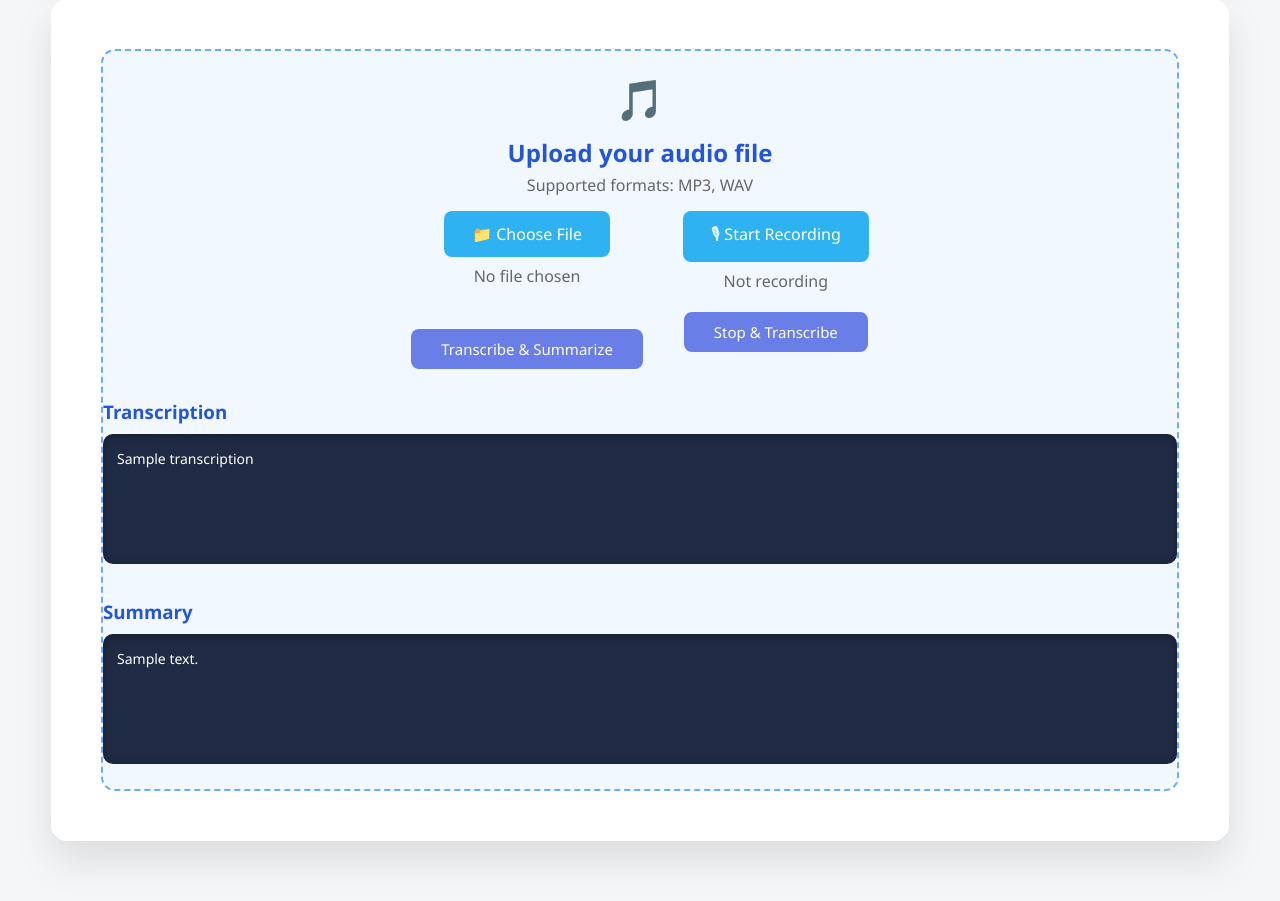
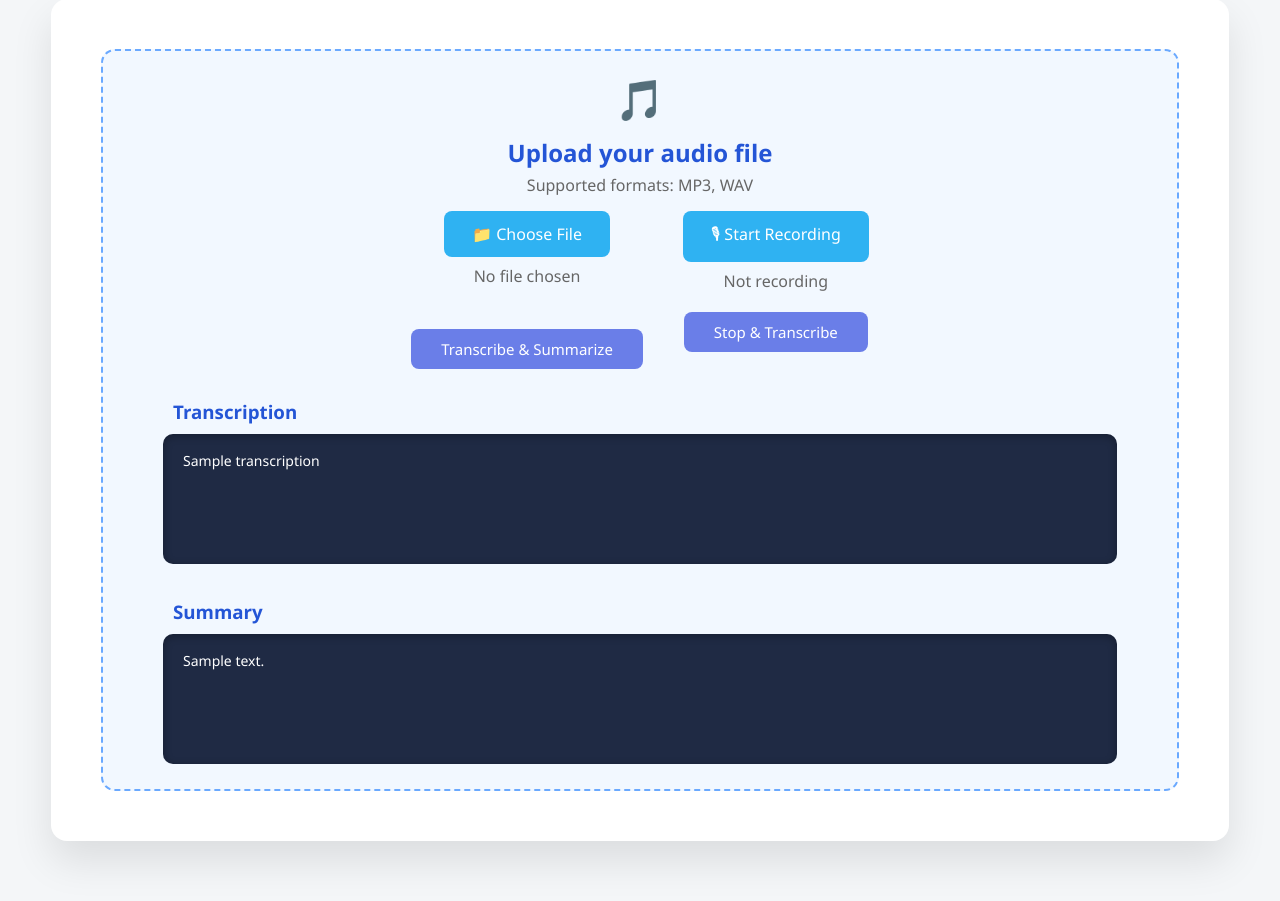
Before and after one commit to heyruchika-01/Infosys-TranscribeFlow, a Flask app: template templates/index.html in a window 1280 px wide. Shown: the part 151-1052 px from the top of the page. Run offline with Flask 3, Linux system fonts and the light colour scheme; the template is opened without the code that fills it: most values are stand-ins (such as "Sample title", 1, 10 or a date in 2020).

Commit message:
Update styles for result section and result box

```diff
--- a/static/style.css
+++ b/static/style.css
@@ -152,6 +152,11 @@ body {
 /* =========================
    TRANSCRIPTION SECTION
 ========================= */
+
+.result-section {
+    padding: 0 60px;
+}
+
 .result-box {
     margin-top: 30px;
     text-align: left;
@@ -161,6 +166,7 @@ body {
 .result-box h3 {
     margin-top: 20px;
     margin-bottom: 10px;
+    margin-left: 10px;
     color: #2455d6;
     font-weight: 600;
 }
@@ -168,7 +174,7 @@ body {
 .result-text {
     width: 100%;
     min-height: 130px;
-    padding: 14px;
+    padding: 16px 20px;
     border-radius: 10px;
     border: none;
     resize: none;
@@ -178,6 +184,7 @@ body {
     line-height: 1.6;
     box-shadow: inset 0 2px 8px rgba(0, 0, 0, 0.3);
 }
+
 
 .result-box .upload-btn {
     margin-top: 20px;
```
